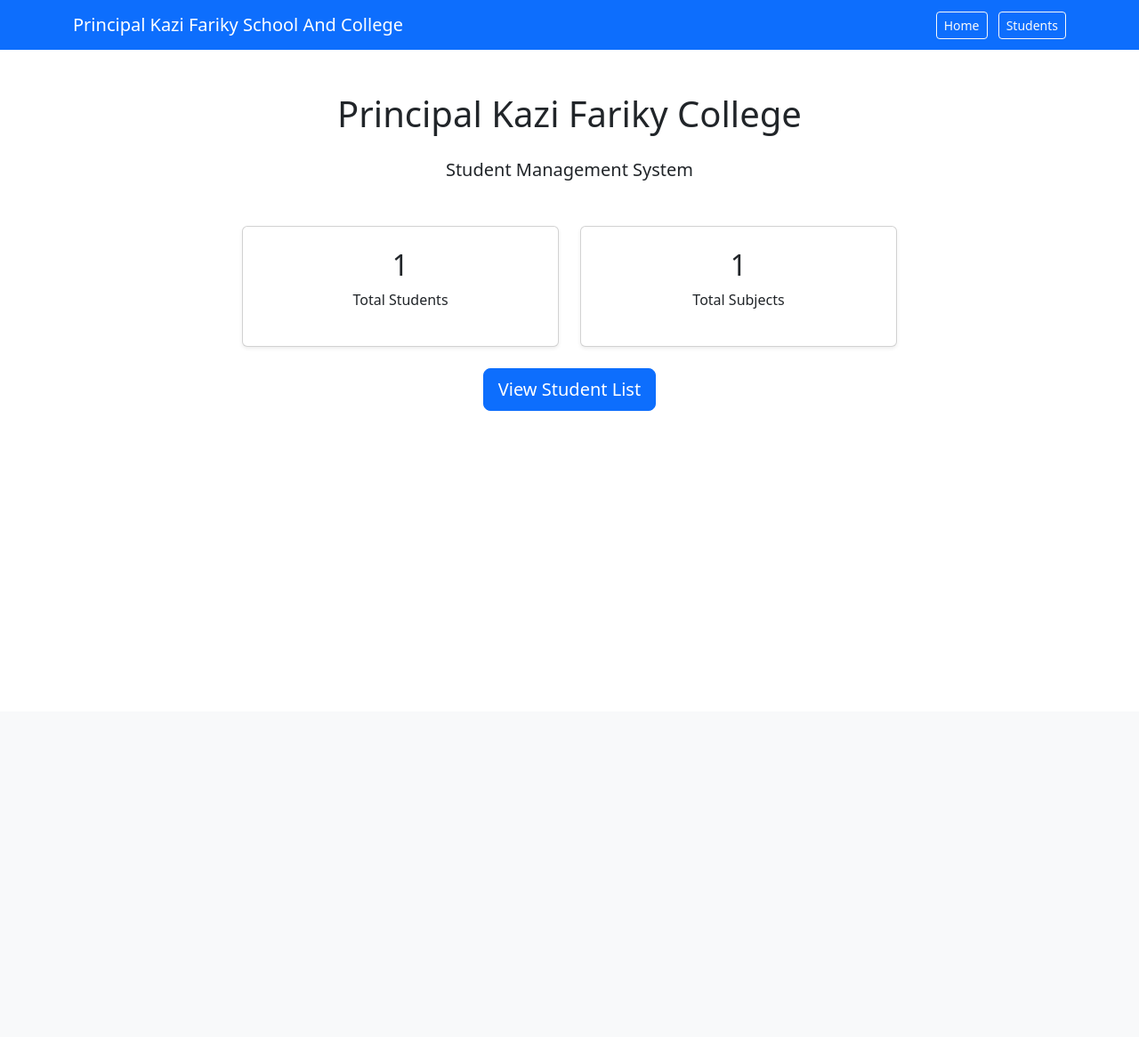
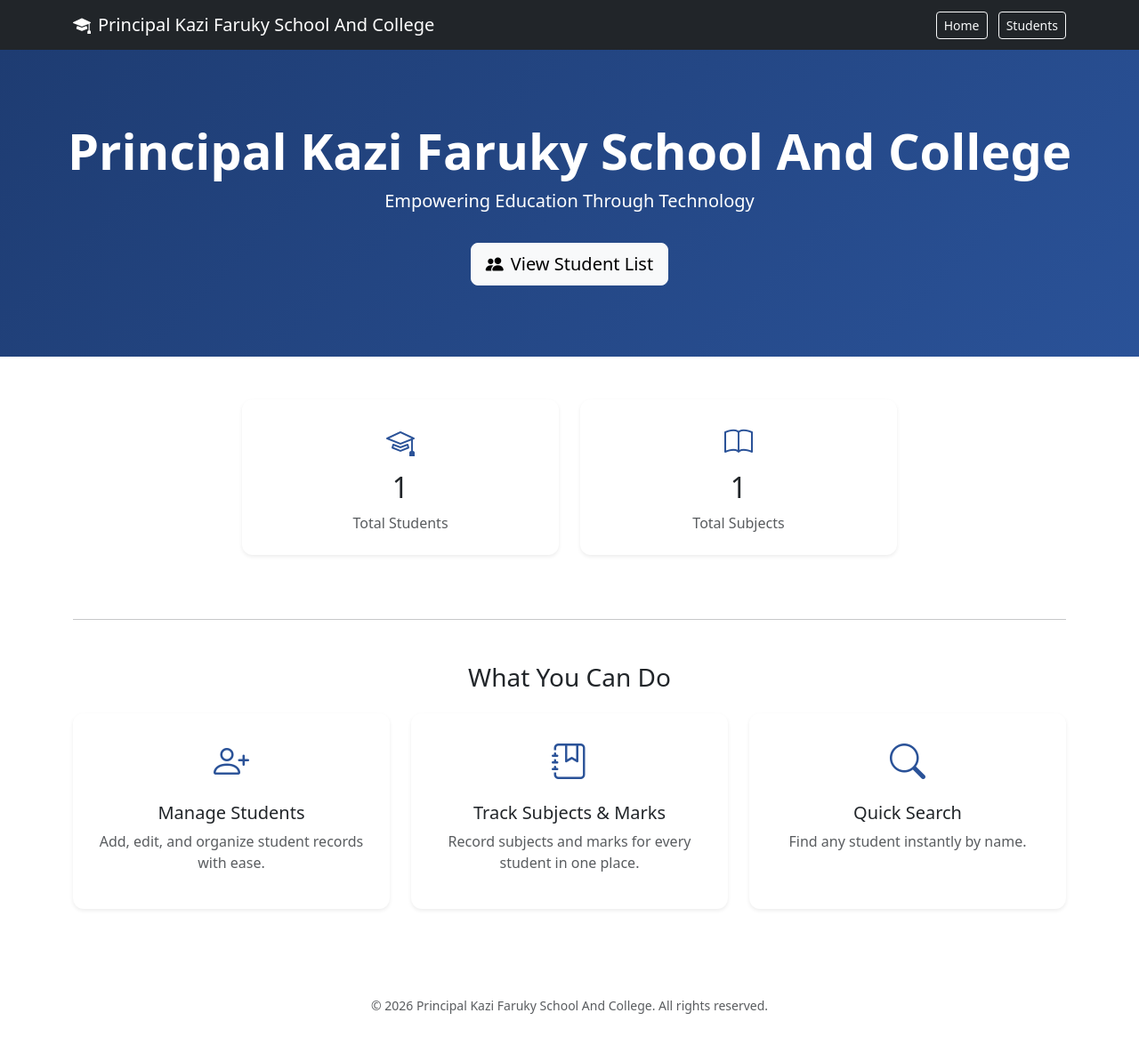
Before and after one commit to riazdzt2025-byte/school-management-system, a Django app: template students/templates/students/dashboard.html in a window 1280 px wide. Shown: the whole page at 89% size. Before the commit the page ends 462 px from the top, so only its background shows below. Run offline with Django 5.2, Linux system fonts and the light colour scheme; the template is opened without the code that fills it: most values are stand-ins (such as "Sample title", 1, 10 or a date in 2020); some libraries are stand-ins or nearby versions.

Commit message:
Update requirements.txt

```diff
--- a/students/templates/students/dashboard.html
+++ b/students/templates/students/dashboard.html
@@ -1,38 +1,113 @@
 <!DOCTYPE html>
 <html>
 <head>
-    <title>Principal Kazi Fariky School And College</title>
+    <title>Principal Kazi Faruky School And College</title>
     <link href="https://cdnjs.cloudflare.com/ajax/libs/bootstrap/5.3.2/css/bootstrap.min.css" rel="stylesheet">
+    <link href="https://cdnjs.cloudflare.com/ajax/libs/bootstrap-icons/1.11.3/font/bootstrap-icons.min.css" rel="stylesheet">
+    <style>
+        .hero {
+            background: linear-gradient(135deg, #1e3c72 0%, #2a5298 100%);
+            color: white;
+            padding: 80px 20px;
+        }
+        .stat-card {
+            border: none;
+            border-radius: 12px;
+            transition: transform 0.2s, box-shadow 0.2s;
+        }
+        .stat-card:hover {
+            transform: translateY(-5px);
+            box-shadow: 0 10px 25px rgba(0,0,0,0.1);
+        }
+        .stat-icon {
+            font-size: 2rem;
+            color: #2a5298;
+        }
+        .feature-card {
+            border: none;
+            border-radius: 12px;
+            transition: transform 0.2s, box-shadow 0.2s;
+        }
+        .feature-card:hover {
+            transform: translateY(-5px);
+            box-shadow: 0 10px 25px rgba(0,0,0,0.1);
+        }
+        .feature-icon {
+            font-size: 2.5rem;
+            color: #2a5298;
+        }
+    </style>
 </head>
 <body>
-    <nav class="navbar navbar-expand-lg navbar-dark bg-primary mb-4">
+<nav class="navbar navbar-expand-lg navbar-dark bg-dark">
     <div class="container">
-        <a class="navbar-brand" href="{% url 'dashboard' %}">Principal Kazi Fariky School And College</a>
+        <a class="navbar-brand" href="{% url 'dashboard' %}">
+            <i class="bi bi-mortarboard-fill me-2"></i>Principal Kazi Faruky School And College
+        </a>
         <div>
             <a href="{% url 'dashboard' %}" class="btn btn-outline-light btn-sm me-2">Home</a>
             <a href="{% url 'student_list' %}" class="btn btn-outline-light btn-sm">Students</a>
         </div>
     </div>
 </nav>
-<div class="container mt-5 text-center">
-    <h1 class="mb-4">Principal Kazi Fariky College</h1>
-    <p class="lead">Student Management System</p>
-   <div class="row justify-content-center mt-5">
-    <div class="col-md-4">
-        <div class="card p-4 shadow-sm">
-            <h2>{{ total_students }}</h2>
-            <p>Total Students</p>
+
+<div class="hero text-center">
+    <h1 class="display-4 fw-bold">Principal Kazi Faruky School And College</h1>
+    <p class="lead">Empowering Education Through Technology</p>
+    <a href="{% url 'student_list' %}" class="btn btn-light btn-lg mt-3">
+        <i class="bi bi-people-fill me-2"></i>View Student List
+    </a>
+</div>
+
+<div class="container mt-5">
+    <div class="row justify-content-center">
+        <div class="col-md-4 mb-4">
+            <div class="card stat-card p-4 text-center shadow-sm">
+                <i class="bi bi-mortarboard stat-icon mb-2"></i>
+                <h2>{{ total_students }}</h2>
+                <p class="text-muted mb-0">Total Students</p>
+            </div>
+        </div>
+        <div class="col-md-4 mb-4">
+            <div class="card stat-card p-4 text-center shadow-sm">
+                <i class="bi bi-book stat-icon mb-2"></i>
+                <h2>{{ total_subjects }}</h2>
+                <p class="text-muted mb-0">Total Subjects</p>
+            </div>
         </div>
     </div>
-    <div class="col-md-4">
-        <div class="card p-4 shadow-sm">
-            <h2>{{ total_subjects }}</h2>
-            <p>Total Subjects</p>
+
+    <hr class="my-5">
+
+    <h3 class="text-center mb-4">What You Can Do</h3>
+    <div class="row">
+        <div class="col-md-4 mb-4">
+            <div class="card feature-card p-4 text-center h-100 shadow-sm">
+                <i class="bi bi-person-plus feature-icon mb-3"></i>
+                <h5>Manage Students</h5>
+                <p class="text-muted">Add, edit, and organize student records with ease.</p>
+            </div>
+        </div>
+        <div class="col-md-4 mb-4">
+            <div class="card feature-card p-4 text-center h-100 shadow-sm">
+                <i class="bi bi-journal-bookmark feature-icon mb-3"></i>
+                <h5>Track Subjects & Marks</h5>
+                <p class="text-muted">Record subjects and marks for every student in one place.</p>
+            </div>
+        </div>
+        <div class="col-md-4 mb-4">
+            <div class="card feature-card p-4 text-center h-100 shadow-sm">
+                <i class="bi bi-search feature-icon mb-3"></i>
+                <h5>Quick Search</h5>
+                <p class="text-muted">Find any student instantly by name.</p>
+            </div>
         </div>
     </div>
 </div>
 
-    <a href="{% url 'student_list' %}" class="btn btn-primary btn-lg mt-4">View Student List</a>
-</div>
+<footer class="text-center text-muted py-4 mt-5">
+    <small>&copy; 2026 Principal Kazi Faruky School And College. All rights reserved.</small>
+</footer>
+
 </body>
 </html>
```
